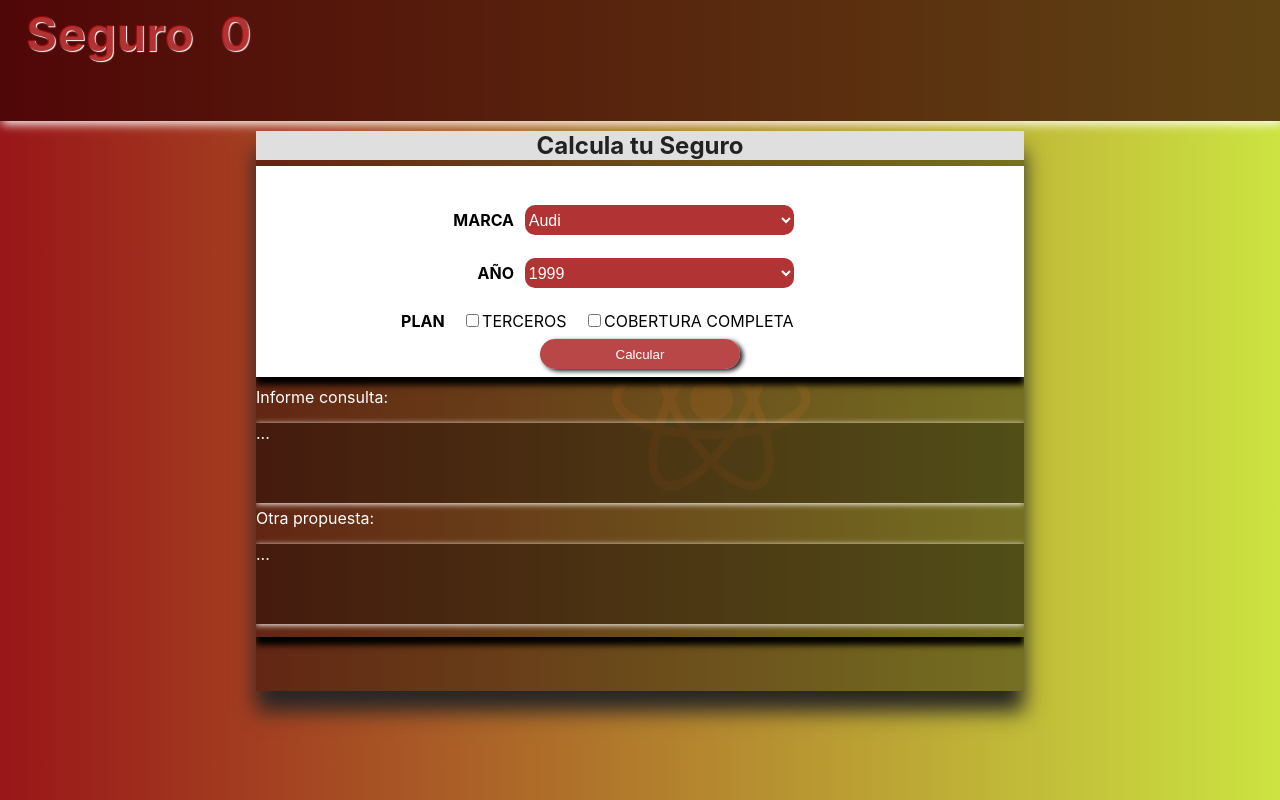
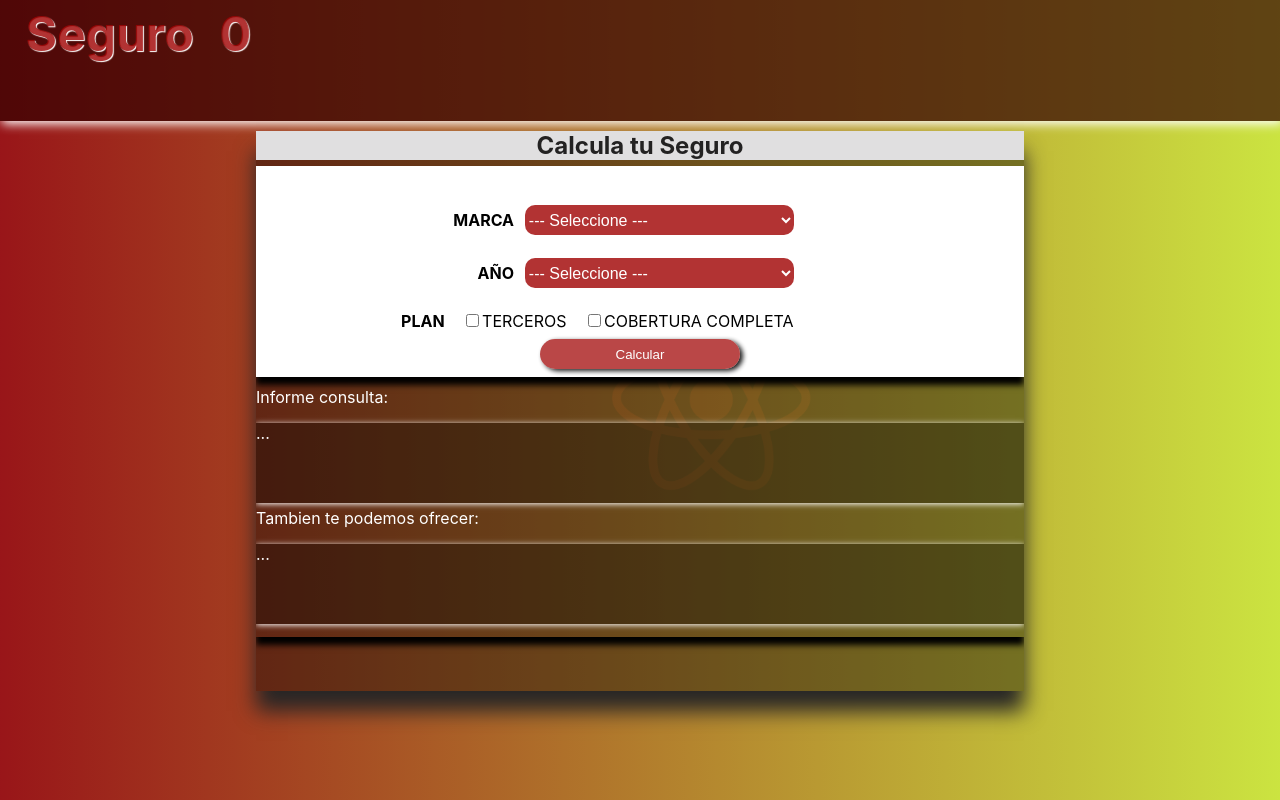
Before and after one commit to CodeBAou/cotizador-seguro-automovil, a React (Create React App) app: page / in a window 1280 px wide. Built offline with nearby package versions, Linux system fonts and the light colour scheme.

Commit message:
Release 1.0

```diff
--- a/src/App.js
+++ b/src/App.js
@@ -2,6 +2,7 @@ import React,{useState} from 'react';
 import Resultado from './components/Resultado';
 import './assets/css/App.css';
 import {calculo_Año, calculo_marca, calculo_Plan} from './cotizador';
+import PropTypes from 'prop-types';
 
 function App() {
 
@@ -131,7 +132,7 @@ function App() {
               <label><strong>Marca</strong></label>
 
               <select name="marca" value={marca} onChange={Set_Informacion} >
-
+                  <option value=''>--- Seleccione ---</option>
                   <option>Audi</option>
                   <option>Alfa Romeo</option>
                   <option>Aston Martin</option>
@@ -153,7 +154,7 @@ function App() {
               <label><strong>Año</strong></label>
 
               <select name="año" value={año} onChange={Set_Informacion}>
-
+                  <option value=''>--- Seleccione ---</option>
                   <option value="1999">1999</option>
                   <option value="2000">2000</option>
                   <option value="2001">2001</option>
@@ -195,4 +196,9 @@ function App() {
   );
 }
 
+Resultado.propTypes = {
+  propuestas:PropTypes.object,
+  datos:PropTypes.object
+}
+
 export default App;
--- a/src/assets/css/App.css
+++ b/src/assets/css/App.css
@@ -13,7 +13,7 @@
 @keyframes Click_BTN_hover_Animation{
 
   from {width:200px;}
-  to {width:90%;}
+  to {width:54%;}
 }
 
 .App {
@@ -156,7 +156,7 @@ button:hover{
 
   animation-name: Click_BTN_hover_Animation;
   animation-fill-mode: forwards;
-  animation-duration: 3s;
+  animation-duration: 1.8s;
 }
 
 button:active{
--- a/src/assets/css/consulta.css
+++ b/src/assets/css/consulta.css
@@ -1,13 +1,13 @@
 .content{
 
     background: white;
-    box-shadow: 2px 5px 6px black;
+    box-shadow: 2px 5px 12px black;
     width:97%;
-    height:70%;
+    height:75%;
     margin:0 auto;
     padding:5px;
-    border-bottom-left-radius: 30px;
-    border-bottom-right-radius: 30px;
+    border-bottom-left-radius: 2px;
+    border-bottom-right-radius: 2px;
     color:black;
 }
 
--- a/src/components/Resultado.jsx
+++ b/src/components/Resultado.jsx
@@ -1,6 +1,7 @@
 import React,{useState,useEffect} from 'react';
 import '../assets/css/resultado.css';
 import Consulta from '../components/Consulta';
+import PropTypes from 'prop-types';
 
 const Resultado= ({propuestas,datos}) => {
 
@@ -24,14 +25,14 @@ const Resultado= ({propuestas,datos}) => {
 
             </div>
 
-            Otra propuesta:
+            Tambien te podemos ofrecer:
             <div className="propuesta_content">
                 {
                     propuestas.consulta != null
                     ?   <Consulta
                             marca={datos.marca}
                             año={datos.año}
-                                plan={ datos.plan == 'terceros' ? 'riesgo' : 'terceros'}
+                            plan={ datos.plan == 'terceros' ? ' Todo Riesgo' : 'terceros'}
                             propuesta={propuestas.propuesta}
                         />
 
@@ -43,4 +44,11 @@ const Resultado= ({propuestas,datos}) => {
     )
 }
 
+Consulta.propTypes={
+    marca:PropTypes.string,
+    año:PropTypes.string,
+    plan:PropTypes.string,
+    propuesta:PropTypes.object
+}
+
 export default Resultado;
```
Lines whose indentation alone changed are shown as unchanged.
